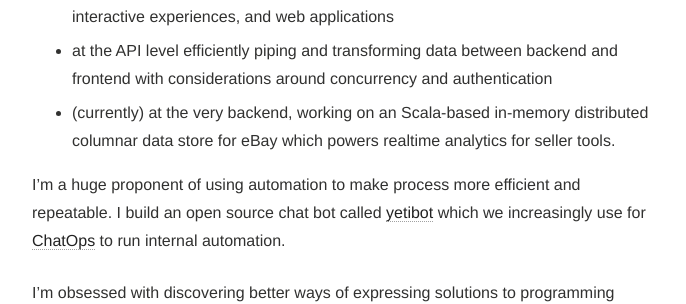
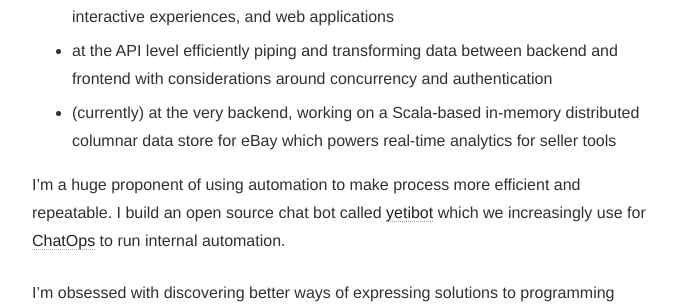
Before and after one commit to devth/devth.github.com, a Jekyll site: the page built from about.md, in a window 1280 px wide. Shown: the part 659-963 px from the top of the page, without its empty margins (64-750 px from the left). Built offline with Jekyll 4.4.1, drawn with Linux system fonts in a browser that asks for light colours; Markdown is read by kramdown in place of the engine named in the settings.

Commit message:
Fix About grammar

```diff
--- a/about.md
+++ b/about.md
@@ -11,9 +11,9 @@ and mobile applications. I've worked at every layer of the stack:
   sites, interactive experiences, and web applications
 - at the API level efficiently piping and transforming data between backend and
   frontend with considerations around concurrency and authentication
-- (currently) at the very backend, working on an Scala-based in-memory
-  distributed columnar data store for eBay which powers realtime analytics for
-  seller tools.
+- (currently) at the very backend, working on a Scala-based in-memory
+  distributed columnar data store for eBay which powers real-time analytics for
+  seller tools
 
 I'm a huge proponent of using automation to make process more efficient and
 repeatable. I build an open source chat bot called
```
Also changed, not shown: other parts of about.md (+1 -1 lines).
